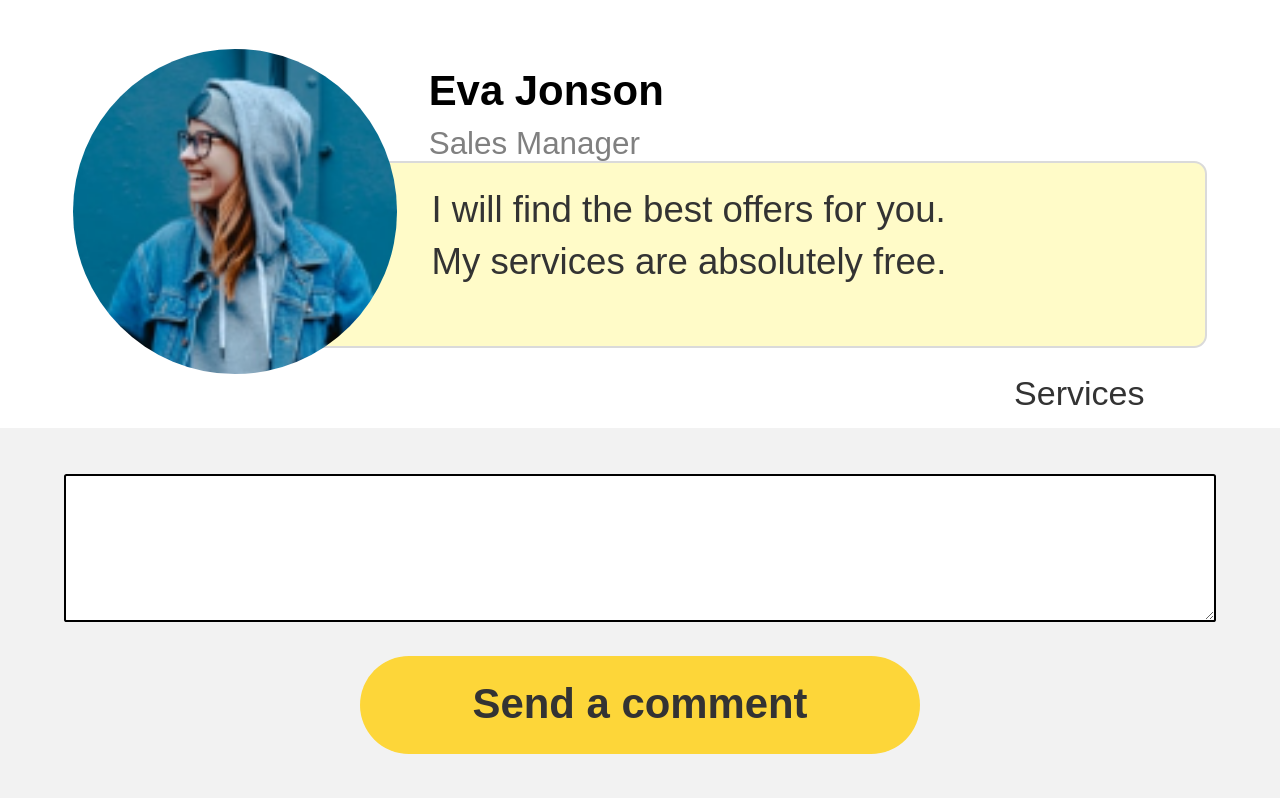
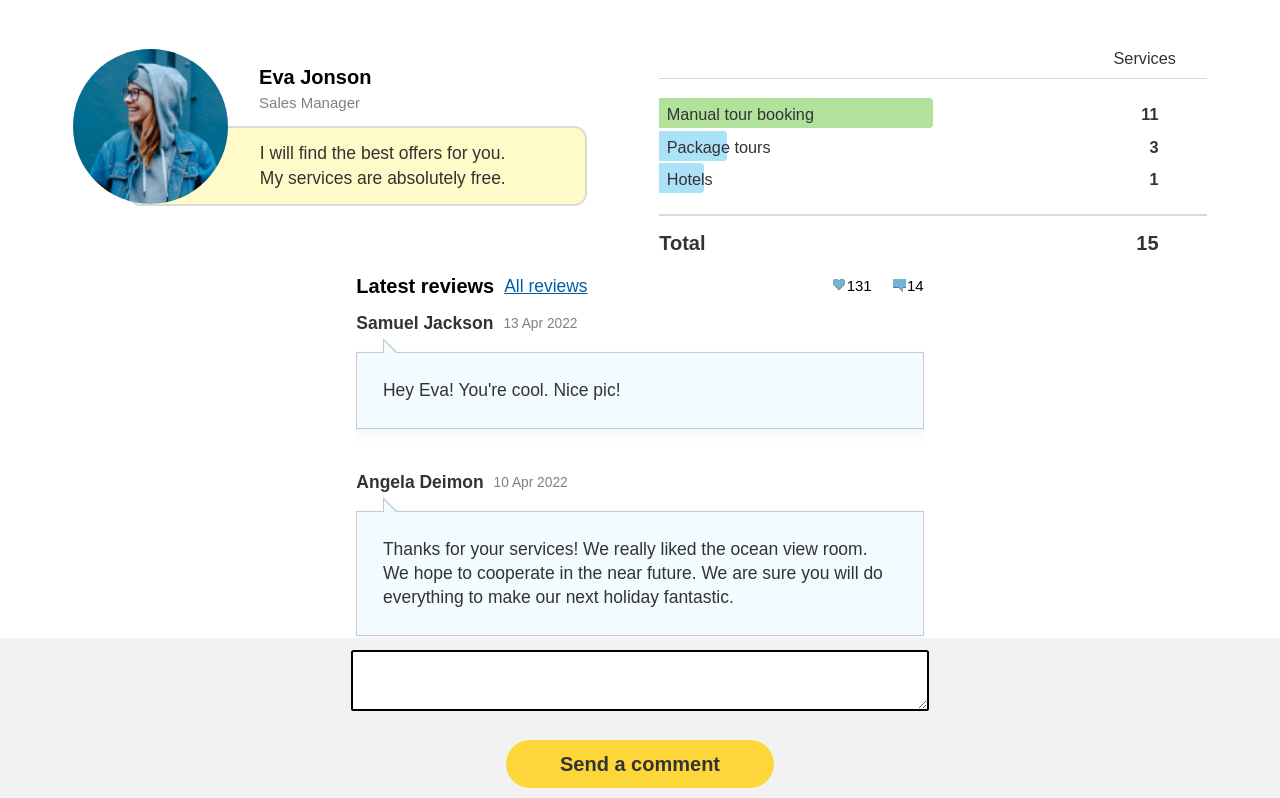
Before and after one commit to vsemakv/0087, a Nuxt app: page / in a window 1280 px wide. Shown: the top 798 px of the page. Built offline with nearby package versions, Linux system fonts and the light colour scheme.

Commit message:
adaptive for 1024 and fix bug width empty field

```diff
--- a/components/VComment.vue
+++ b/components/VComment.vue
@@ -33,6 +33,10 @@
 
     &__title {
         display: flex;
+
+        @media screen and (min-width: 1024px){
+
+        }
     }
     &__owner {
         margin-right: 1.636vw;
@@ -41,6 +45,12 @@
         font-weight: 700;
         font-size: 2.863vw;
         line-height: 3.885vw;
+
+        @media screen and (min-width: 1024px){
+            margin-right: 0.781vw;
+            font-size: 1.367vw;
+            line-height: 1.855vw;
+        }
     }
     &__date {
         display: flex;
@@ -53,8 +63,9 @@
             font-size: 2.249vw;
             line-height: 3.885vw;
 
-            &:nth-child(2){
-                margin: 0px 3px;
+            @media screen and (min-width: 1024px){
+                font-size: 1.074vw;
+                line-height: 1.855vw;
             }
         }
     }
@@ -67,6 +78,13 @@
         padding: 4.090vw;
         position: relative;
 
+        @media screen and (min-width: 1024px){
+            margin-top: 1.3vw;
+            border: 0.098vw solid #C4CBCF;
+            box-shadow: 0vw 0.418vw 1.045vw rgba(128, 128, 128, 0.1);
+            padding: 2vw;
+        }
+
         &::after {
             content: "";
             display: block;
@@ -78,6 +96,12 @@
             border-color: transparent transparent transparent #F2FBFF;
             left: 4.139vw;
             top: -1.636vw;
+
+            @media screen and (min-width: 1024px){
+                border-width: 1.970vw 0 0 1.970vw;
+                left: 2.079vw;
+                top: -0.976vw;
+            }
         }
         &::before {
             content: "";
@@ -90,6 +114,12 @@
             border-color: transparent transparent transparent #C4CBCF;
             left: 3.885vw;
             top: -2.249vw;
+
+            @media screen and (min-width: 1024px){
+                border-width: 1.240vw 0 0 1.240vw;
+                left: 1.979vw;
+                top: -1.216vw;
+            }
         }
 
         &-text {
@@ -97,6 +127,11 @@
             font-weight: 400;
             font-size: 2.863vw;
             line-height: 3.885vw;
+
+            @media screen and (min-width: 1024px){
+                font-size: 1.367vw;
+                line-height: 1.855vw;
+            }
         }
     }
 }
--- a/components/VOwner.vue
+++ b/components/VOwner.vue
@@ -73,18 +73,27 @@
 
 <style lang="scss" scoped>
 .owner {
-
+    @media screen and (min-width: 1024px){
+        display: flex;
+    }
     &__main {
         display: flex;
 
         width: 100%;
-
+        @media screen and (min-width: 1024px){
+            width: 50%;
+        }
         & > img {
             border-radius: 50%;
             width: 25.358vw;
             height: 25.358vw;
             position: relative;
             z-index: 2;
+
+            @media screen and (min-width: 1024px){
+                width: 12.109vw;
+                height: 12.109vw;
+            }
         }
 
         &-text {
@@ -99,12 +108,22 @@
                 font-size: 3.272vw;
                 line-height: 4.090vw;
                 color: 33333;
+
+                @media screen and (min-width: 1024px){
+                    font-size: 1.563vw;
+                    line-height: 1.953vw;
+                }
             }
             & > p:nth-child(2) {
                 font-weight: 400;
                 font-size: 2.454vw;
                 line-height: 4.090vw;
                 color: #808080;
+
+                @media screen and (min-width: 1024px){
+                    font-size: 1.172vw;
+                    line-height: 1.953vw;
+                }
             }
         }
         &-desc {
@@ -122,6 +141,20 @@
             border: 0.204vw solid #DADADA;
             border-radius: 1.022vw;
 
+
+            @media screen and (min-width: 1024px){
+                top: 6vw;
+                left: -7.8vw;
+
+                width: 35.547vw;
+                height: 5.273vw;
+                padding: 0.336vw 0vw;
+
+                display: flex;
+                justify-content: center;
+                align-items: center;
+            }
+
             & > p {
                 width: 41.104vw;
                 padding-left: 10.18vw;
@@ -133,6 +166,13 @@
                 @media screen and (min-width: 580px){
                     padding-left: 14.18vw;
                 }
+
+                @media screen and (min-width: 1024px){
+                    font-size: 1.367vw;
+                    line-height: 1.953vw;
+                    padding-left: 4.395vw;
+                    width: 19.629vw;
+                }
             }
         }
     }
@@ -140,6 +180,10 @@
         padding-left: 26.585vw;
         color: #333333;
 
+        @media screen and (min-width: 1024px){
+            padding-left: 3vw;
+            width: 50%;
+        }
         &-title {
             text-align: right;
             padding-right: 4.908vw;
@@ -147,6 +191,13 @@
             font-weight: 400;
             font-size: 2.658vw;
             line-height: 3.067vw;
+
+            @media screen and (min-width: 1024px){
+                font-size: 1.270vw;
+                line-height: 1.465vw;
+                margin-bottom: 0.781vw;
+                padding-right: 2.458vw;
+            }
         }
         &-list {
             width: 100%;
@@ -161,6 +212,9 @@
                 background-color: #DADADA;
                 bottom: 0vw;
                 left: 0vw;
+                @media screen and (min-width: 1024px){
+                    height: 0.098vw;
+                }
             }
             &::before {
                 position: absolute;
@@ -171,6 +225,13 @@
                 background-color: #DADADA;
                 top: 0vw;
                 left: 0vw;
+                @media screen and (min-width: 1024px){
+                    height: 0.098vw;
+                }
+            }
+
+            @media screen and (min-width: 1024px){
+                padding: 1.563vw 0vw;
             }
         }
         &-item {
@@ -179,6 +240,10 @@
             display: flex;
             align-items: center;
             justify-content: space-between;
+
+            @media screen and (min-width: 1024px){
+                padding-right: 3.809vw;
+            }
 
             &:first-child {
                 position: relative;
@@ -195,6 +260,12 @@
                     border-radius: 0vw 0.613vw 0.613vw 0vw;
 
                     z-index: 1;
+
+                    @media screen and (min-width: 1024px){
+                        width: 21.387vw;
+                        height: 2.344vw;
+                        border-radius: 0vw 0.293vw 0.293vw 0vw ;
+                    }
                 }
             }
 
@@ -213,6 +284,12 @@
                     border-radius: 0vw 0.613vw  0.613vw  0vw;
 
                     z-index: 1;
+
+                    @media screen and (min-width: 1024px){
+                        width: 5.273vw;
+                        height: 2.344vw;
+                        border-radius: 0vw 0.293vw 0.293vw 0vw ;
+                    }
                 }
             }
 
@@ -231,6 +308,12 @@
                     border-radius: 0vw 0.613vw 0.613vw 0vw;
 
                     z-index: 1;
+
+                    @media screen and (min-width: 1024px){
+                        width: 3.516vw;
+                        height: 2.344vw;
+                        border-radius: 0vw 0.293vw 0.293vw 0vw ;
+                    }
                 }
             }
             & > p {
@@ -240,11 +323,22 @@
                 position: relative;
                 padding-left: 1.227vw;
                 z-index: 2;
+
+                @media screen and (min-width: 1024px){
+                    font-size: 1.270vw;
+                    line-height: 2.539vw;
+                    padding-left: 0.586vw;
+                }
             }
             & > span {
                 font-weight: 700;
                 font-size: 2.658vw;
                 line-height: 3.067vw;
+
+                @media screen and (min-width: 1024px){
+                    font-size: 1.270vw;
+                    line-height: 1.465vw;
+                }
             }
         }
         &-total {
@@ -255,10 +349,20 @@
             align-items: center;
             justify-content: space-between;
 
+            @media screen and (min-width: 1024px){
+                margin-top: 0.879vw;
+                padding-right: 3.809vw;
+            }
+
             & > p {
                 font-weight: 700;
                 font-size: 3.272vw;
                 line-height: 5.317vw;
+
+                @media screen and (min-width: 1024px){
+                   font-size: 1.563vw;
+                   line-height: 2.539vw;
+                }
             }
         }
     }
--- a/components/VProfile.vue
+++ b/components/VProfile.vue
@@ -24,9 +24,10 @@
                     VComment(
                         :day="commentator.day"
                         :comment="commentator.comment"
+                        :name="commentator.name"
                     )
         .profile__form
-            textarea(type='text' v-model="comment" require).profile__form-input
+            textarea(type='text' v-model="comment" require).profile__form-input.textarea
             button(@click.prevent="addComment" :disabled="isEmpty" ).profile__form-button Send a comment
 </template>
 
@@ -77,27 +78,6 @@ import VOwner from '@/components/VOwner.vue';
                 isEmpty: true,
             }
         },
-        watch: {
-            comment(){
-                if(this.comment.length !== 0 ){
-                    this.isEmpty = false
-                }else{
-                    this.isEmpty = true
-                }
-
-                if(this.comment == " ") {
-                    this.isEmpty = true
-                }else {
-                    this.isEmpty = false
-                }
-
-                if(this.comment == "") {
-                    this.isEmpty = false
-                }else {
-                    this.isEmpty = true
-                }
-            }
-        },
         methods: {
             addComment() {
                 const date = new Date();
@@ -119,12 +99,32 @@ import VOwner from '@/components/VOwner.vue';
                 this.comment = ""
             },
         },
+        watch: {
+            comment(){
+                if(!this.comment){
+                    this.isEmpty = true
+                }else {
+                    this.isEmpty = false
+                }
+            }
+        },
         mounted() {
             document.addEventListener('keydown', (event) => {
                 this.keysPressed[event.key] = true;
 
                 if (this.keysPressed['Control'] && event.key == 'Enter' && this.comment !== "" && this.comment !== " ") {
                     this.addComment();
+                }
+            });
+
+            let textArea = document.querySelector('.textarea');
+
+            textArea.addEventListener('keydown', function (event) {
+                if (event.which === 32 || event.key == 'Enter') {
+                    textArea.value = textArea.value.replace(/^\s+/, '');
+                    if (textArea.value.length === 0) {
+                        event.preventDefault();
+                    }
                 }
             });
 
@@ -153,6 +153,11 @@ import VOwner from '@/components/VOwner.vue';
         justify-content: space-between;
         align-items: center;
 
+        @media screen and (min-width: 1024px){
+            margin: 1.270vw auto;
+            width: 50%;
+        }
+
         &-text {
             display: flex;
             justify-content: space-between;
@@ -163,6 +168,12 @@ import VOwner from '@/components/VOwner.vue';
                 font-weight: 700;
                 font-size: 3.272vw;
                 line-height: 3.272vw;
+
+                @media screen and (min-width: 1024px){
+                    font-size: 1.563vw;
+                    line-height: 1.563vw;
+                    margin-right: 0.781vw;
+                }
             }
             & > a {
                 font-weight: 400;
@@ -170,6 +181,11 @@ import VOwner from '@/components/VOwner.vue';
                 line-height: 3.272vw;
                 text-decoration-line: underline;
                 color: #005DA1;
+
+                @media screen and (min-width: 1024px){
+                    font-size: 1.363vw;
+                    line-height: 1.563vw;
+                }
             }
         }
         &-stats {
@@ -178,10 +194,17 @@ import VOwner from '@/components/VOwner.vue';
                 font-size: 2.454vw;
                 line-height: 2.863vw;
 
+                @media screen and (min-width: 1024px){
+                    font-size: 1.172vw;
+                    line-height: 1.367vw;
+                }
                 &:nth-child(1){
                     margin-right: 8.180vw;
                     position: relative;
 
+                    @media screen and (min-width: 1024px){
+                        margin-right: 2.758vw;
+                    }
                     &::after {
                         content: url("@/assets/images/svg/like.svg");
                         display: block;
@@ -199,6 +222,12 @@ import VOwner from '@/components/VOwner.vue';
                             width: 3.454vw;
                             height: 3.198vw;
                             left: -2.476vw;
+                            top: 0vw;
+                        }
+                        @media screen and (min-width: 1024px){
+                            width: 1.172vw;
+                            height: 1.074vw;
+                            left: -1.076vw;
                             top: 0vw;
                         }
                     }
@@ -225,6 +254,12 @@ import VOwner from '@/components/VOwner.vue';
                             left: -2.476vw;
                             top: 0.3vw;
                         }
+                        @media screen and (min-width: 1024px){
+                            width: 1.172vw;
+                            height: 1.074vw;
+                            left: -1.076vw;
+                            top: 0.18vw;
+                        }
                     }
                 }
             }
@@ -237,6 +272,11 @@ import VOwner from '@/components/VOwner.vue';
 
         @media screen and (min-width: 768px) and (max-width: 1100px){
             padding-bottom: 0;
+        }
+        @media screen and (min-width: 1024px){
+            margin: 1.270vw auto;
+            width: 50%;
+            padding-bottom: 15vw;
         }
     }
     &__form {
@@ -259,6 +299,10 @@ import VOwner from '@/components/VOwner.vue';
         @media screen and (min-width: 768px) and (max-width: 1100px){
             position: relative;
         }
+
+        @media screen and (min-width: 1024px){
+            min-height: 12.652vw;
+        }
         &-input {
             border: 0.204vw solid #000000;
             border-radius: 0.204vw;
@@ -271,6 +315,12 @@ import VOwner from '@/components/VOwner.vue';
                 width: 87.411vw;
                 height: 10.883vw;
                 font-size: 2.908vw;
+            }
+
+            @media screen and (min-width: 1024px){
+                width: 42.652vw;
+                height: 4.152vw;
+                font-size: 1.908vw;
             }
         }
 
@@ -291,6 +341,12 @@ import VOwner from '@/components/VOwner.vue';
                 padding: 1.658vw 8.816vw;
                 margin-top: 2.703vw;
             }
+            @media screen and (min-width: 1024px){
+                margin-top: 2.246vw;
+                font-size: 1.563vw;
+                line-height: 2.051vw;
+                padding: 0.870vw 4.199vw;
+            }
         }
     }
 }
--- a/nuxt.config.js
+++ b/nuxt.config.js
@@ -4,7 +4,7 @@ export default {
 
   // Global page headers: https://go.nuxtjs.dev/config-head
   head: {
-    title: '0087',
+    title: 'Travel',
     htmlAttrs: {
       lang: 'en'
     },
```
Also changed, not shown: 3 other files (tests, documents, lock files or other folders).
